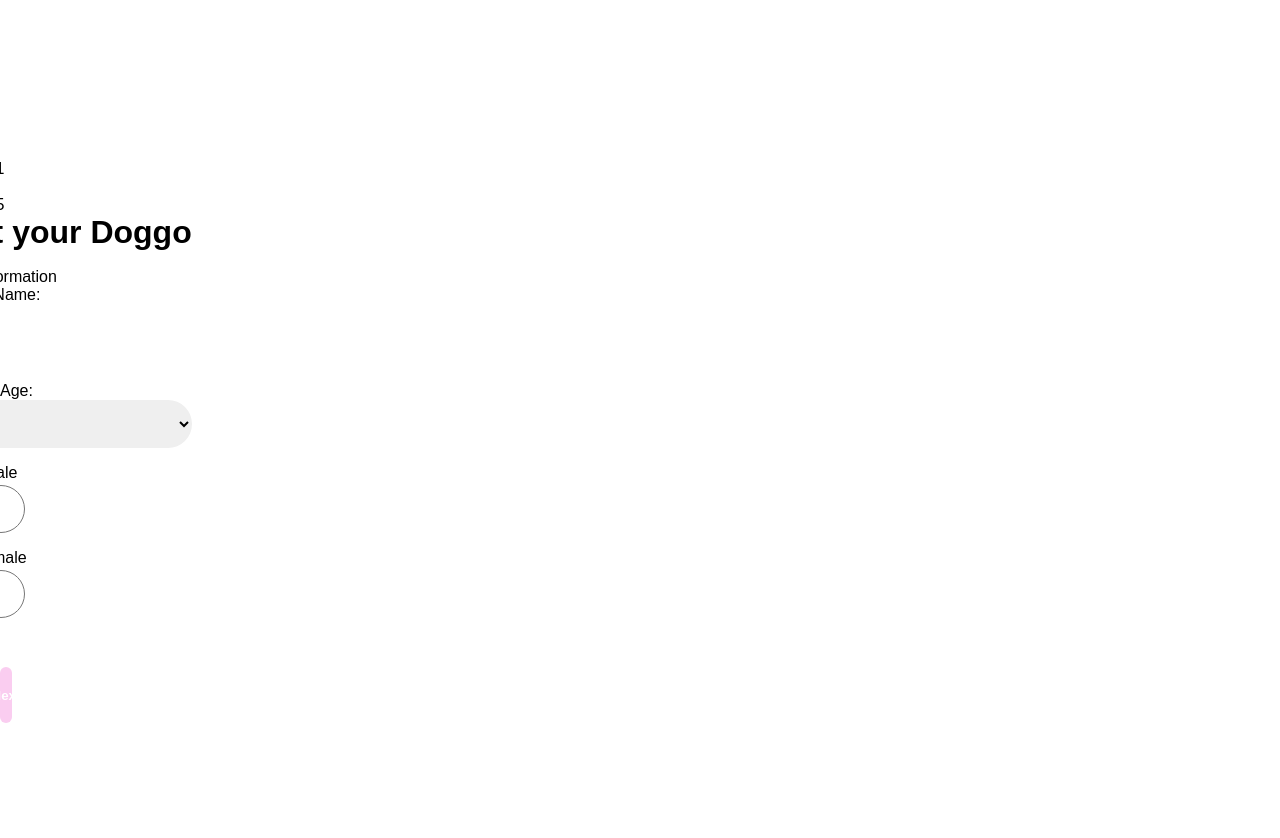
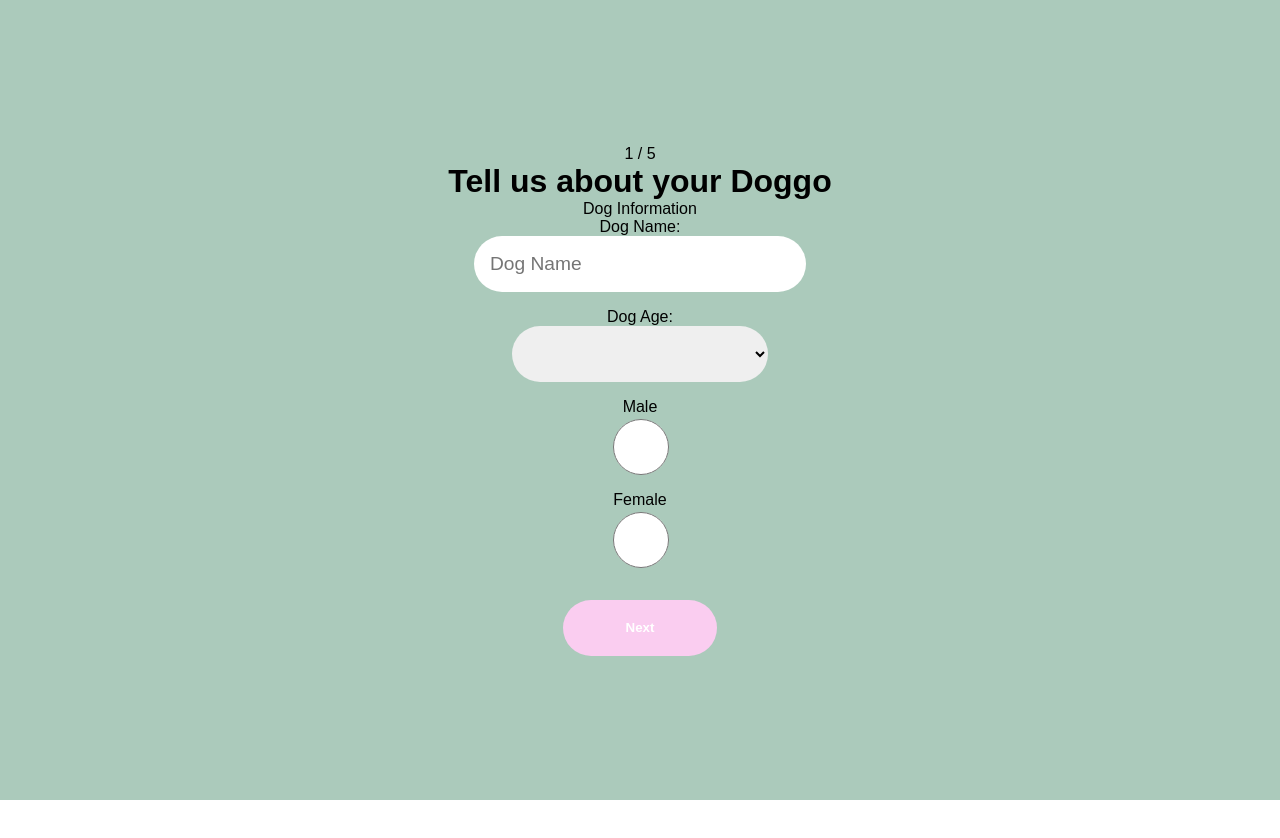
Before and after one commit to n335h/doggystuff, a React (Create React App) app: page /Survey in a window 1280 px wide. Shown: the top 838 px of the page. After the commit the page ends 800 px from the top, so only its background shows below. Built offline with nearby package versions, Linux system fonts and the light colour scheme; no server answers.

Commit message:
push end of day

```diff
--- a/src/pages/Survey/formPages/Survey.css
+++ b/src/pages/Survey/formPages/Survey.css
@@ -1,12 +1,18 @@
 .survey {
-    display: flex;
-background-color: rgb(171, 202, 187);
-    flex-direction: column;
-    align-items: center;
-    justify-content: center;
-    width: 100%;
-    height: 120vh;
-    margin-top: -20vh;
+
+      background-color: rgb(171, 202, 187);
+         width: 100vw;
+          height: 100vh;
+          margin: auto;
+          margin-top: -10vh;
+          display: flex;
+            flex-direction: column;
+            align-items: center;
+            justify-content: center;
+            z-index: 0;
+
+
+
 
 }
 .surveyContent {
@@ -25,10 +31,17 @@ form.surveyForm {
     flex-direction: column;
     align-items: center;
     justify-content: space-between;
-    width: 100%;
-    height: 60vh;
 
-
+}
+.surveyForm input {
+    width: 60vw;
+    height: 3.5rem;
+    margin-bottom: 1rem;
+    border: none;
+    border-radius: 5px;
+    padding: 0 1rem;
+    font-size: 1.2rem;
+    border-radius:17.4rem;
 
 }
 .formContent {
@@ -36,13 +49,12 @@ form.surveyForm {
     flex-direction: column;
     align-items: center;
     justify-content: center;
-    width: 100%;
-    height: 50vh;
+
 
 
 
 }
-.surveyForm {
+/* .surveyForm {
     display: flex;
     flex-direction: column;
     align-items: center;
@@ -50,8 +62,8 @@ form.surveyForm {
     width: 100%;
     height: 80vh;
 
-
-}
+  */
+/* } */
 
 .surveyButtons {
     display: flex;
@@ -107,12 +119,12 @@ form.surveyForm {
     cursor: pointer;
 }
 .dropdownOptions {
-    width: 30vw;
-    height: 3rem;
+    width:20vw;
+    height: 3.5rem;
     margin-bottom: 1rem;
     border: none;
     border-radius: 5px;
-    padding: 0 1rem;
+    padding: 0;
     font-size: 1.2rem;
     border-radius:17.4rem;
 }
```
